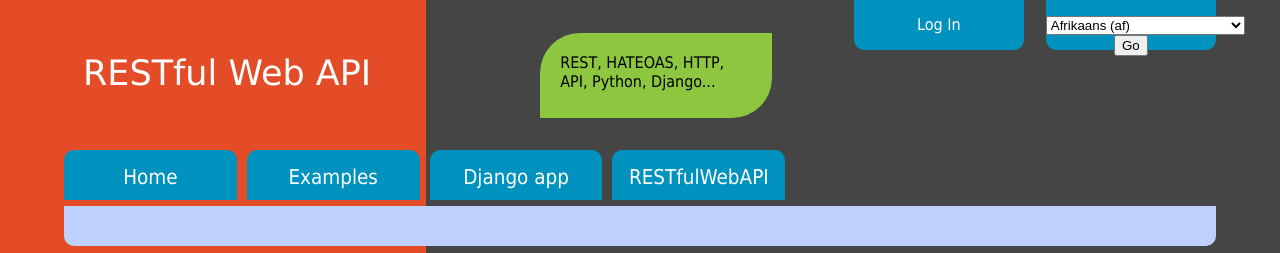
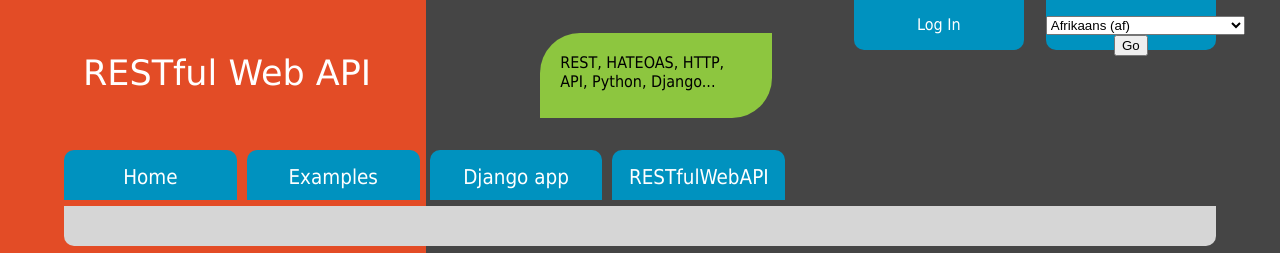
Before and after one commit to juliotrigo/restfulwebapi, a Django app: template restfulwebapisite/templates/base.html in a window 1280 px wide. Shown: the top 253 px of the page. Run offline with Django 3.2, Linux system fonts and the light colour scheme; the template is opened without the code that fills it, so the values that code supplies are empty.

Commit message:
Content color and menu links.

```diff
--- a/restfulwebapisite/static/css/base.css
+++ b/restfulwebapisite/static/css/base.css
@@ -122,7 +122,7 @@ nav {
 
 #content {
     padding: 20px 20px 20px 20px;
-    background-color: #BED1FE;  /* rgb(214, 214, 214) #B6CBFD #BED1FE */
+    background-color: rgb(214, 214, 214);  /* rgb(214, 214, 214) #B6CBFD #BED1FE */
     border-radius: 0px 0px 10px 10px;
 }
 
--- a/restfulwebapisite/templates/base.html
+++ b/restfulwebapisite/templates/base.html
@@ -54,7 +54,7 @@
             <nav>
                 <ul>
                     <li>
-                        <a href="">{% trans "Home" %}</a>
+                        <a href="{% url 'home' %}">{% trans "Home" %}</a>
                     </li>
                     <li>
                         <a href="">{% trans "Examples" %}</a>
```
